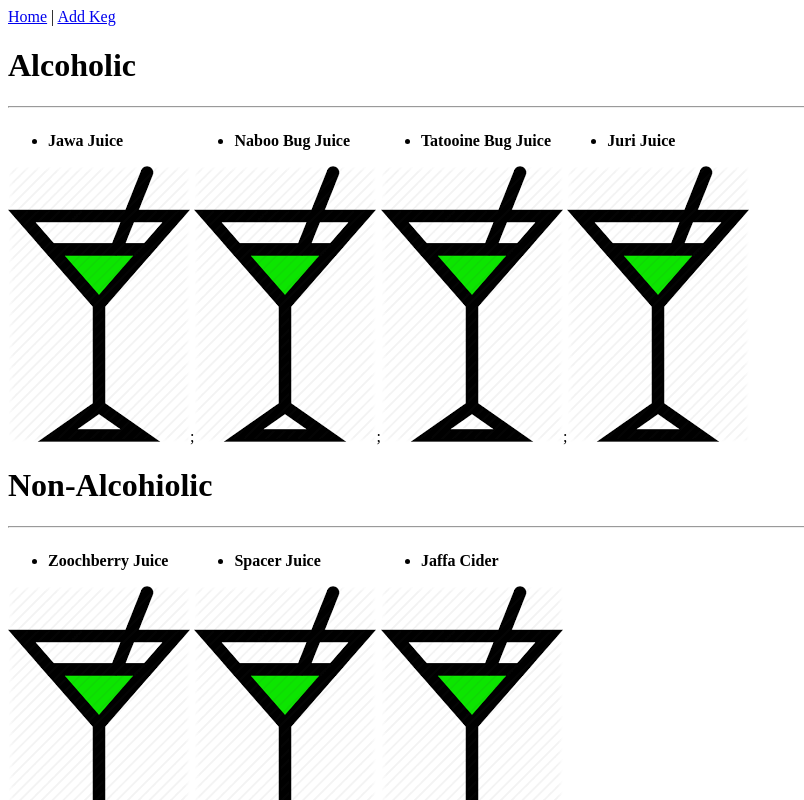
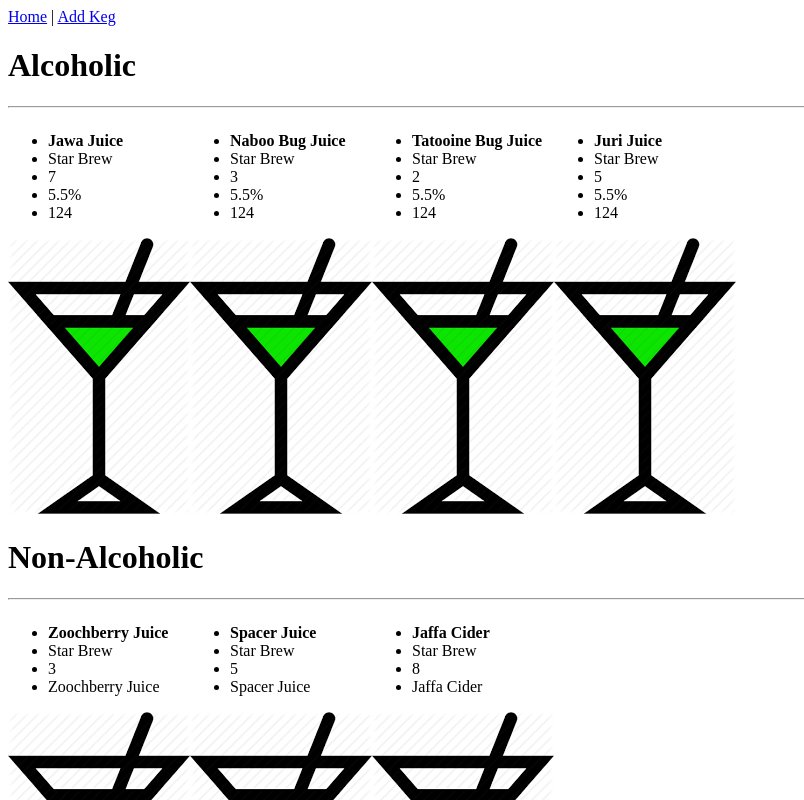
Before and after one commit to kerj/Cantina, a React app: page /#/ in a window 1280 px wide. Shown: the top 800 px of the page, without its empty margins (0-804 px from the left). Built offline with nearby package versions, Linux system fonts and the light colour scheme.

Commit message:
restructure mock data and components to handle objects

```diff
--- a/src/components/Keg.jsx
+++ b/src/components/Keg.jsx
@@ -19,20 +19,27 @@ export default function Keg(props) {
             <hr/>
             <div className={classes.keg}>
              {props.drinks.map((drink, index) => {
-                if (index === props.drinks.length - 1) {
+                if (props.drinkType === 'Alcoholic') {
+                   return <div>
+                            <ul>
+                                <li><strong>{props.drinks[index]['name']}</strong></li>
+                                <li>{props.drinks[index]['brand']}</li>
+                                <li>{props.drinks[index]['price']}</li>
+                                <li>{props.drinks[index]['alcoCon']}</li>
+                                <li>{props.drinks[index]['remaining']}</li>
+                            </ul>
+                            <Link to='/'><img src={props.drinks[index]['image']} alt="placeholder"/></Link>
+                        </div>;
+                } else {
                     return <div>
                             <ul>
-                                <li><strong>{props.drinks[index]}</strong></li>
+                                <li><strong>{props.drinks[index]['name']}</strong></li>
+                                <li>{props.drinks[index]['brand']}</li>
+                                <li>{props.drinks[index]['price']}</li>
+                                <li>{props.drinks[index]['name']}</li>
                             </ul>
-                            <Link to='/'><img src={props.image[0]} alt="placeholder"/></Link>
+                            <Link to='/'><img src={props.drinks[index]['image']} alt="placeholder"/></Link>
                             </div>;
-                } else {
-                    return <div>
-                        <ul>
-                            <li><strong>{props.drinks[index]}</strong></li>
-                        </ul>
-                        <Link to='/'><img src={props.image[0]} alt="placeholder"/></Link>;
-                        </div>;
                     }
                     }
                 )}
--- a/src/components/KegList.jsx
+++ b/src/components/KegList.jsx
@@ -5,24 +5,83 @@ const masterKegList = [
     {
         drinkType: 'Alcoholic',
         drinks: [
-            'Jawa Juice',
-            'Naboo Bug Juice',
-            'Tatooine Bug Juice',
-            'Juri Juice'
+            {
+                name: 'Jawa Juice',
+                brand: 'Star Brew',
+                price: '7',
+                alcoCon: '5.5%',
+                remaining: 124,
+                image: [
+                    placeholder
+                ]
+
+            },
+            {
+                name: 'Naboo Bug Juice',
+                brand: 'Star Brew',
+                price: '3',
+                alcoCon: '5.5%',
+                remaining: 124,
+                image: [
+                    placeholder
+                ]
+
+            },
+            {
+                name: 'Tatooine Bug Juice',
+                brand: 'Star Brew',
+                price: '2',
+                alcoCon: '5.5%',
+                remaining: 124,
+                image: [
+                    placeholder
+                ]
+
+            },
+            {
+                name: 'Juri Juice',
+                brand: 'Star Brew',
+                price: '5',
+                alcoCon: '5.5%',
+                remaining: 124,
+                image: [
+                    placeholder
+                ]
+            }
         ],
-        image: [
-            placeholder
-        ]
     },
     {
-        drinkType: 'Non-Alcohiolic',
+        drinkType: 'Non-Alcoholic',
         drinks: [
-            'Zoochberry Juice',
-            'Spacer Juice',
-            'Jaffa Cider'
-        ],
-        image: [
-            placeholder
+            {
+                name: 'Zoochberry Juice',
+                brand: 'Star Brew',
+                price: '3',
+                remaining: 124,
+                image: [
+                    placeholder
+                ]
+
+            },
+            {
+                name: 'Spacer Juice',
+                brand: 'Star Brew',
+                price: '5',
+                remaining: 124,
+                image: [
+                    placeholder
+                ]
+
+            },
+            {
+                name: 'Jaffa Cider',
+                brand: 'Star Brew',
+                price: '8',
+                remaining: 124,
+                image: [
+                    placeholder
+                ]
+            }
         ]
     }
 
```
